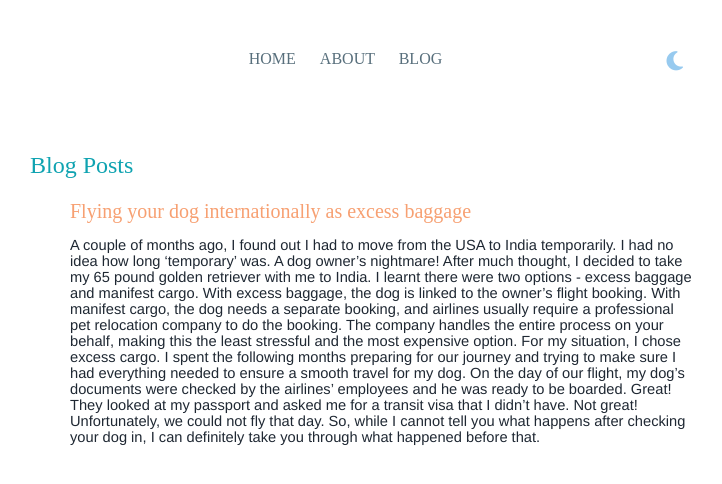
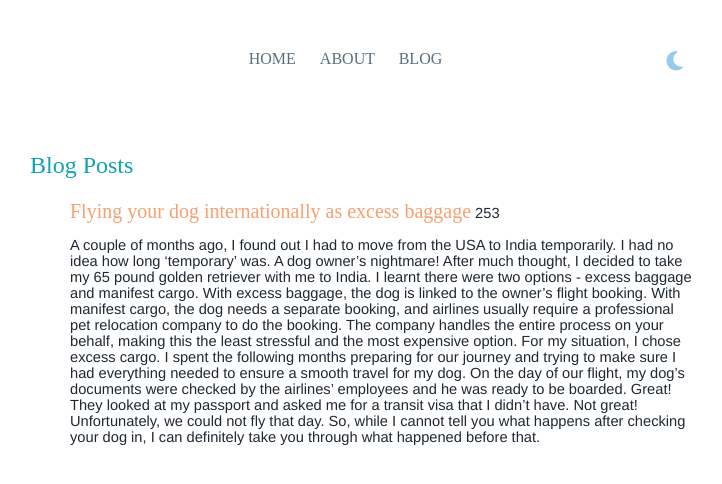
Before and after one commit to vaishnavisen/vaishnavisen.github.io, a Jekyll site: the page built from blog.html, in a window 1280 px wide. Shown: the top 484 px of the page, without its empty margins (278-1000 px from the left). Built offline with Jekyll 4.4.1, drawn with Linux system fonts in a browser that asks for light colours; nearby versions of some CDN libraries.

Commit message:
Add number of words to blog post

```diff
--- a/_sass/main.scss
+++ b/_sass/main.scss
@@ -18,11 +18,10 @@ body {
   background-color: var(--background-color);
 }
 .link_title {
-  text-decoration:none;
   font-size: 15pt;
   color: var(--link-title-color);
   font-family: 'Playfair Display';
-  padding-bottom: 10px;
+  padding-bottom: 6px;
 }
 .title {
   color: var(--title-color);
--- a/blog.html
+++ b/blog.html
@@ -7,6 +7,7 @@ title: Blog Posts
   {% for post in site.posts %}
     <li>
       <a class = "link_title" href="{{ post.url }}">{{ post.title }}</a>
+      {{ post.content | number_of_words }}
       <div class = "normal_text"> {{ post.excerpt }} </div>
     </li>
   {% endfor %}
```
